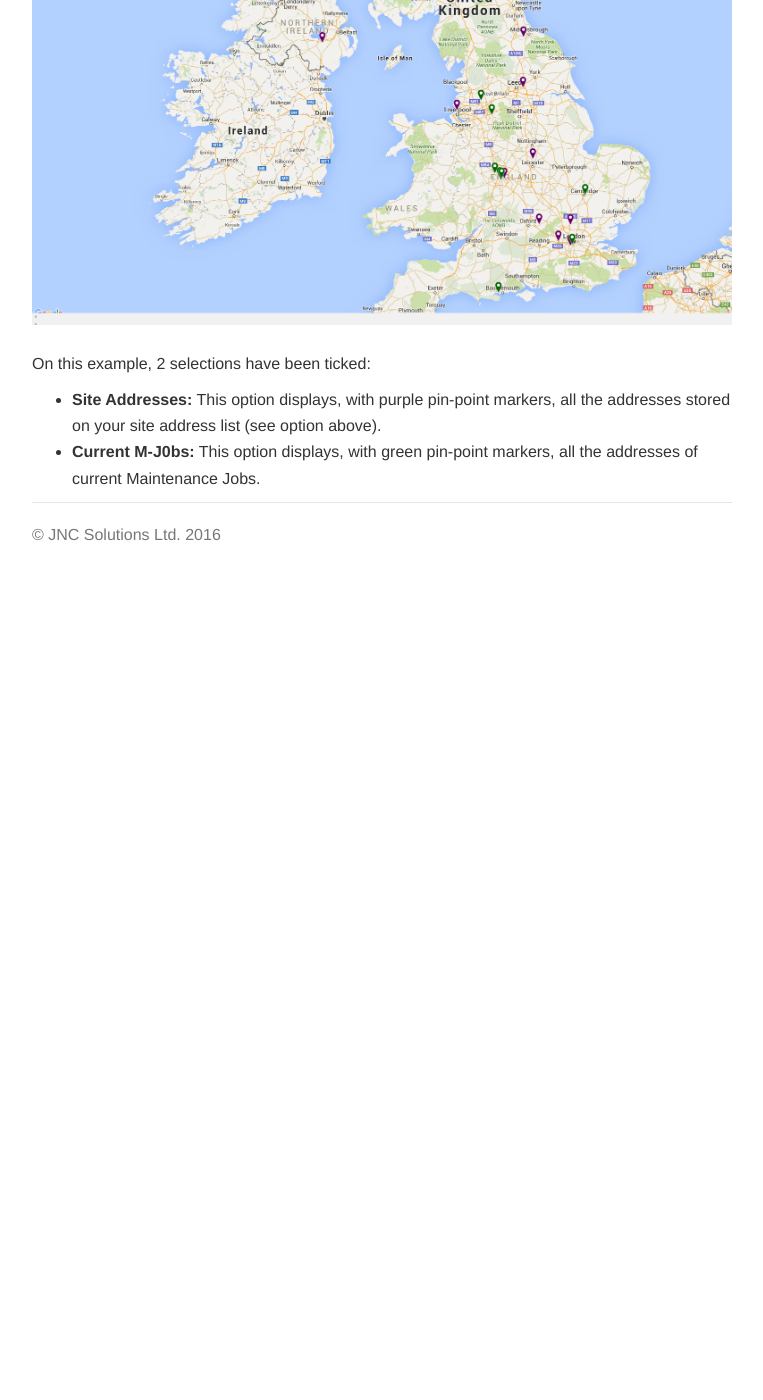
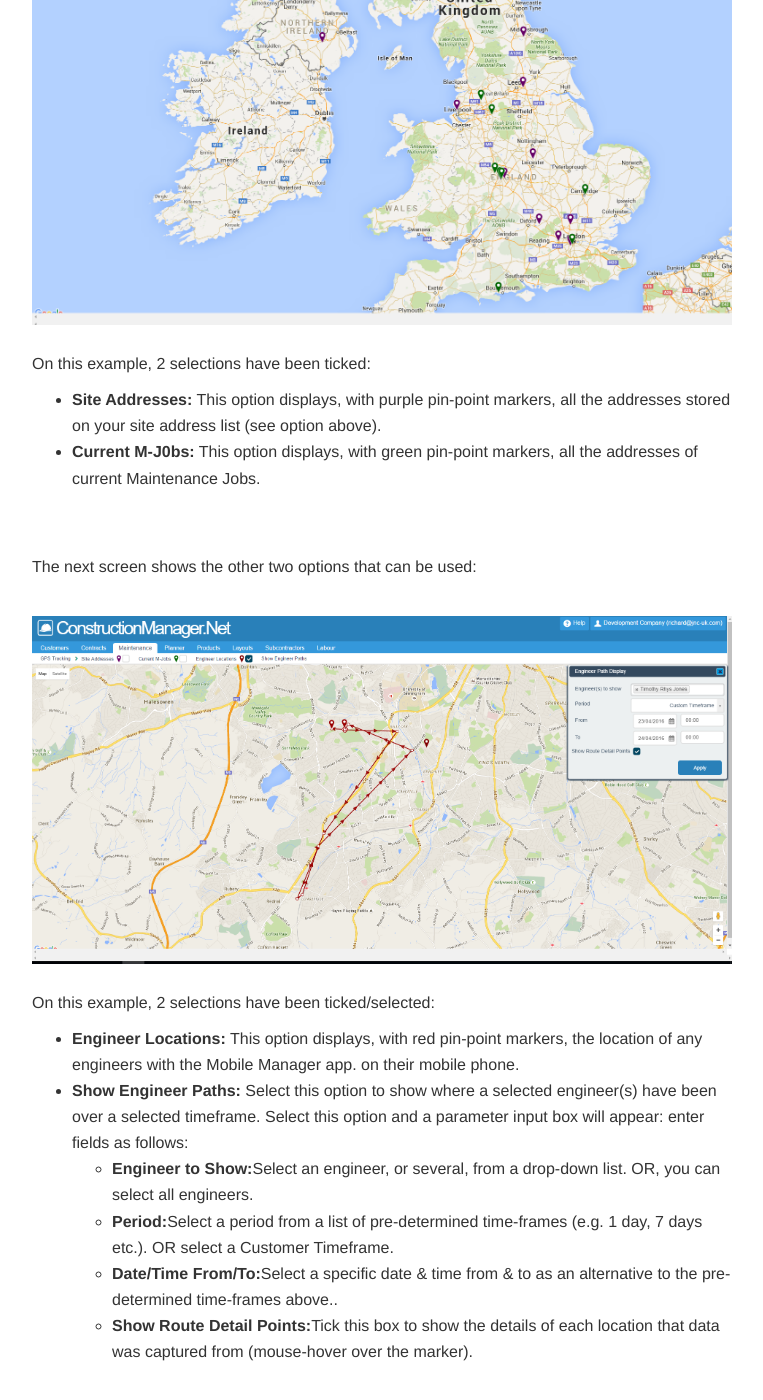
Before and after one commit to JNCSolutions/ConstructionManagerDocs, a Jekyll site: the page built from maintenance.html, in a window 1280 px wide and 1400 px high, scrolled down 14188 px. Shown: the whole window, without its empty margins (258-1021 px from the left). Built offline with Jekyll 4.4.1, drawn with Linux system fonts in a browser that asks for light colours; before the commit the page ends 14766 px from its top, so only the background shows below that.

Commit message:
Update maintenance.html

```diff
--- a/maintenance.html
+++ b/maintenance.html
@@ -331,7 +331,28 @@ title: Maintenance
         <li><b>Current M-J0bs:</b> This option displays, with green pin-point markers,  all the addresses
                 of current Maintenance Jobs.</li>
       </ul>
-
-
+      <br> <br>
+      <p>The next screen shows the other two options that can be used:</p>
+      <br>
+      <img src="img/Maintenance_GPS_Tracking_01.PNG" style="width: 100%;">
+      <br> <br>
+      <p>On this example, 2 selections have been ticked/selected:</p>
+      <ul>
+        <li><b>Engineer Locations:</b> This option displays, with red pin-point markers,
+                    the location of any engineers with the Mobile Manager app. on their mobile phone.</li>
+        <li><b>Show Engineer Paths:</b> Select this option to show where a selected engineer(s) have been
+                over a selected timeframe. Select this option and a parameter input box will appear:
+                enter fields as follows:</li>
+        <ul>
+            <li><b>Engineer to Show:</b>Select an engineer, or several, from a drop-down list. OR, you can select all engineers.</li>
+            <li><b>Period:</b>Select a period from a list of pre-determined time-frames (e.g. 1 day, 7 days etc.).
+                    OR select a Customer Timeframe.</li>
+            <li><b>Date/Time From/To:</b>Select a specific date & time from & to as an alternative to the pre-determined
+                    time-frames above..</li>
+            <li><b>Show Route Detail Points:</b>Tick this box to show the details of each location that data was captured from
+                    (mouse-hover over the marker).</li>
+        </ul>
+      </ul>
+      <br> <br>
 
  </div>
```
